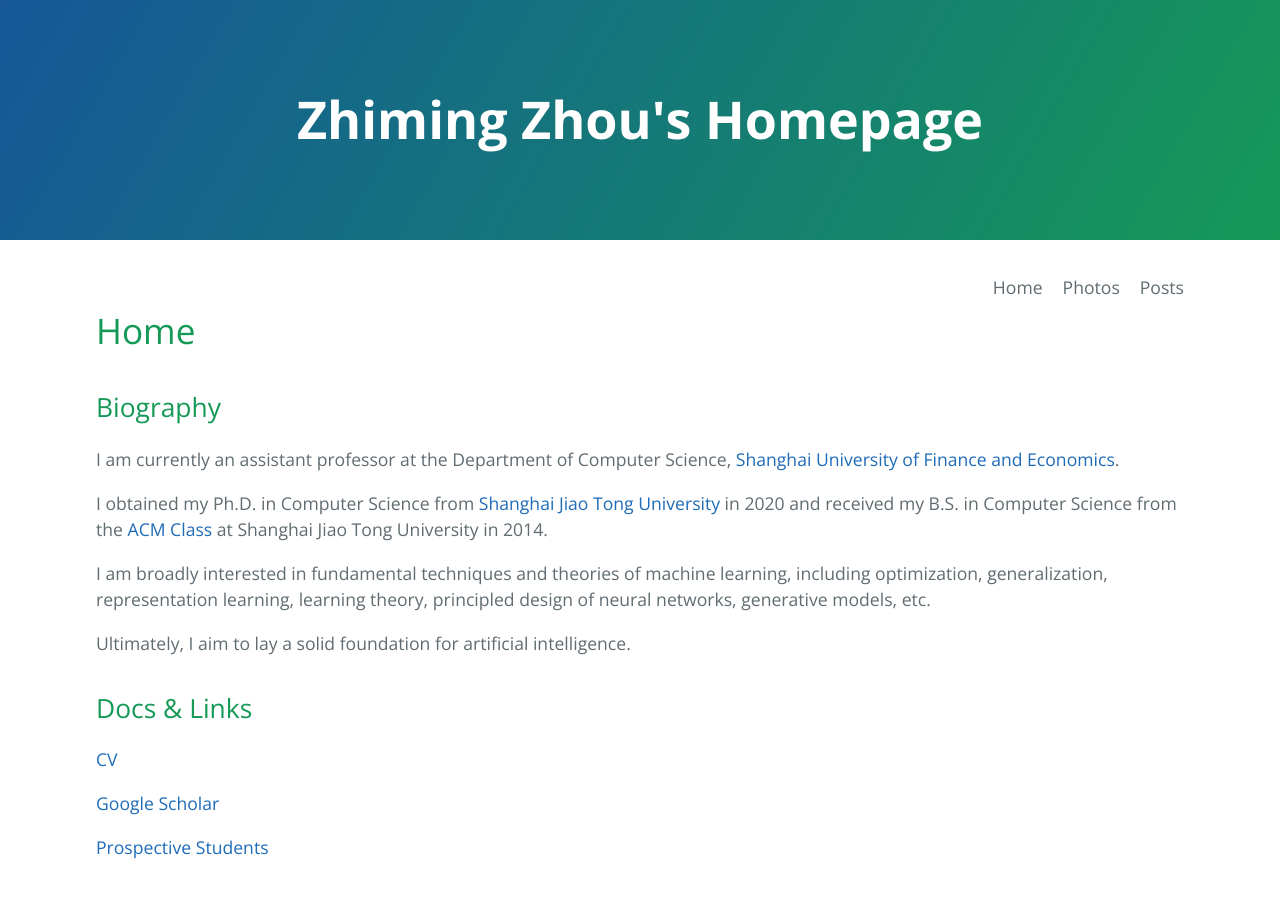
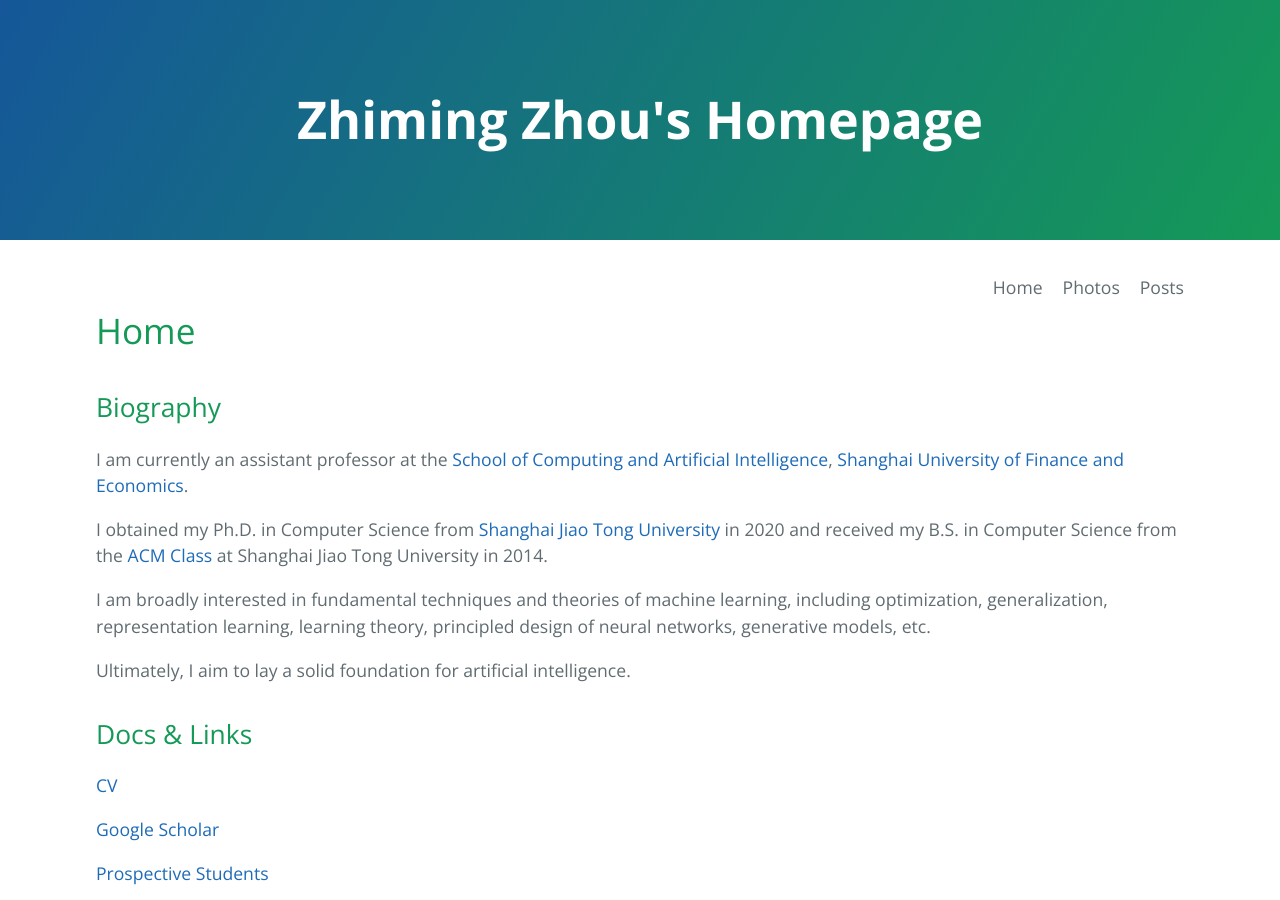
Before and after one commit to ZhimingZhou/zhimingzhou.github.io, a Jekyll site: the page built from index.md, in a window 1280 px wide and 900 px high. Built offline with Jekyll 4.4.1, drawn with Linux system fonts in a browser that asks for light colours.

Commit message:
Update index.md

```diff
--- a/index.md
+++ b/index.md
@@ -7,7 +7,7 @@ permalink: /
 
 ## Biography
 
-I am currently an assistant professor at the Department of Computer Science, [Shanghai University of Finance and Economics](http://english.sufe.edu.cn/).
+I am currently an assistant professor at the [School of Computing and Artificial Intelligence](https://scai.sufe.edu.cn/), [Shanghai University of Finance and Economics](http://english.sufe.edu.cn/).
 
 I obtained my Ph.D. in Computer Science from [Shanghai Jiao Tong University](http://en.sjtu.edu.cn/) in 2020 and received my B.S. in Computer Science from the [ACM Class](https://acm.sjtu.edu.cn/home) at Shanghai Jiao Tong University in 2014.
 
```
